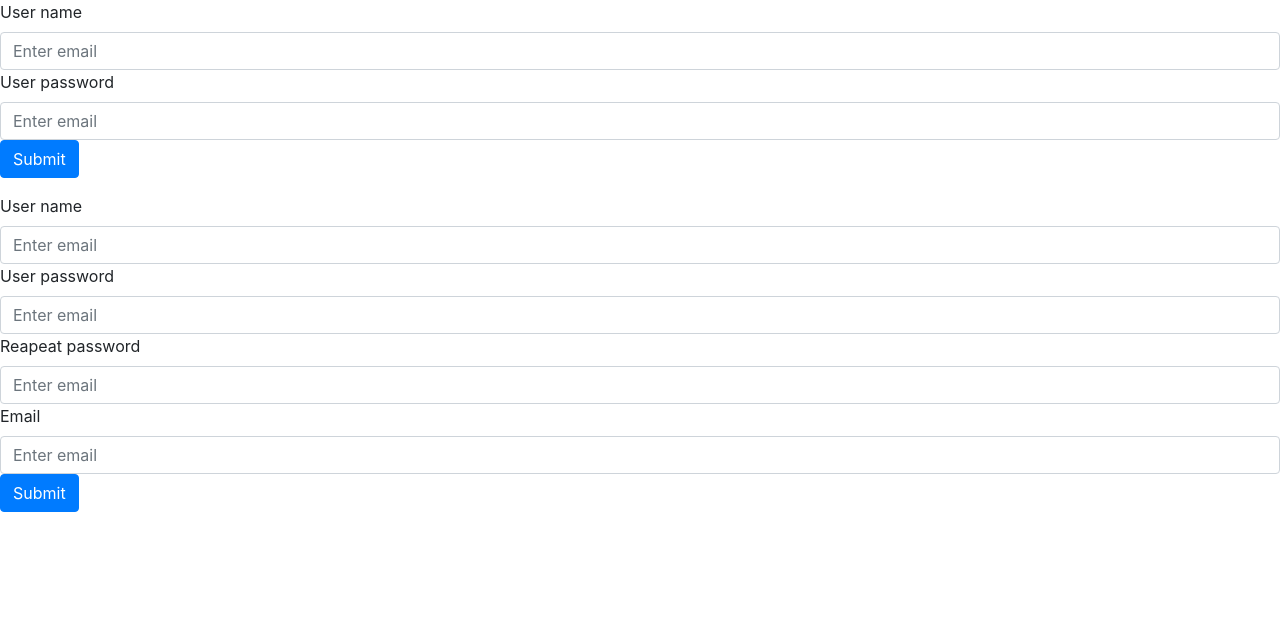
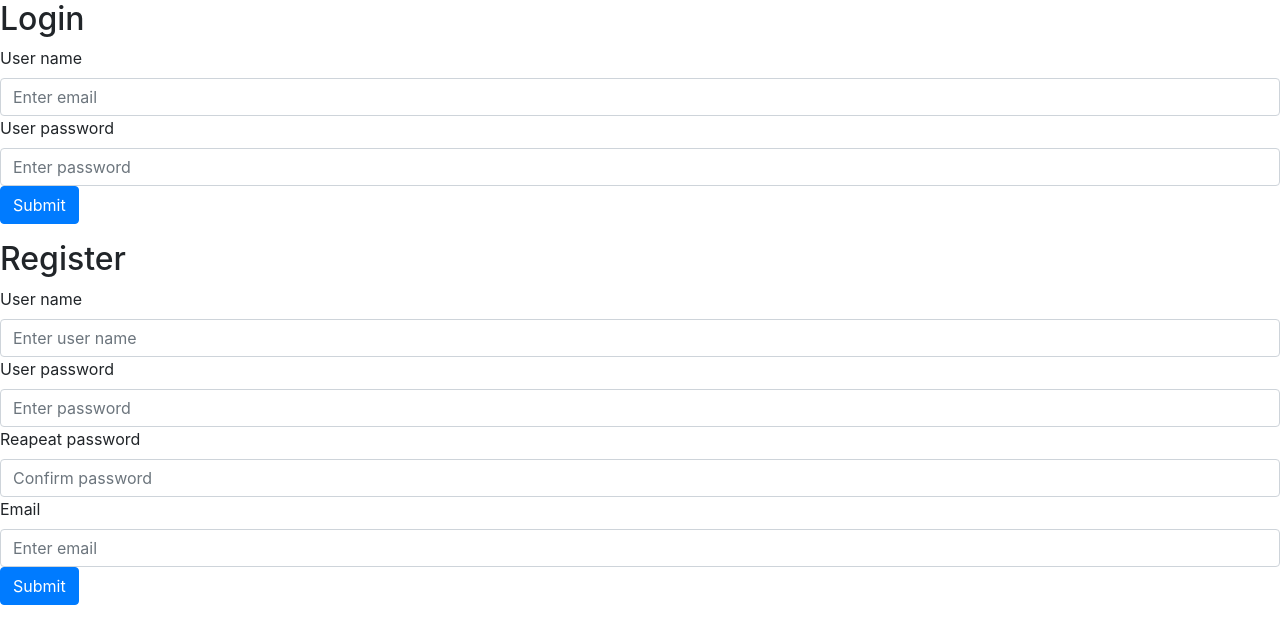
Before and after one commit to K1C4Y/school-testing, a React (Create React App) app: page / in a window 1280 px wide. Both pictures are taken after a click on the button "Logout". Shown: the top 644 px of the page. Built offline with nearby package versions, Linux system fonts and the light colour scheme.

Commit message:
Fixed text in login and register

```diff
--- a/src/components/Login.jsx
+++ b/src/components/Login.jsx
@@ -8,11 +8,12 @@ class Login extends Component {
   render() {
     return (
       <div className="Login">
+        <h2>Login</h2>
         <FormGroup>
           <FormLabel>User name</FormLabel>
           <FormControl type="text" placeholder="Enter email" />
           <FormLabel>User password</FormLabel>
-          <FormControl type="password" placeholder="Enter email" />
+          <FormControl type="password" placeholder="Enter password" />
           <Button type="submit">Submit</Button>
         </FormGroup>
       </div>
--- a/src/components/Register.jsx
+++ b/src/components/Register.jsx
@@ -8,13 +8,14 @@ class Register extends Component {
   render() {
     return (
       <div className="Register">
+        <h2>Register</h2>
         <FormGroup>
           <FormLabel>User name</FormLabel>
-          <FormControl type="text" placeholder="Enter email" />
+          <FormControl type="text" placeholder="Enter user name" />
           <FormLabel>User password</FormLabel>
-          <FormControl type="password" placeholder="Enter email" />
+          <FormControl type="password" placeholder="Enter password" />
           <FormLabel>Reapeat password</FormLabel>
-          <FormControl type="password" placeholder="Enter email" />
+          <FormControl type="password" placeholder="Confirm password" />
           <FormLabel>Email</FormLabel>
           <FormControl type="email" placeholder="Enter email" />
           <Button type="submit">Submit</Button>
```
